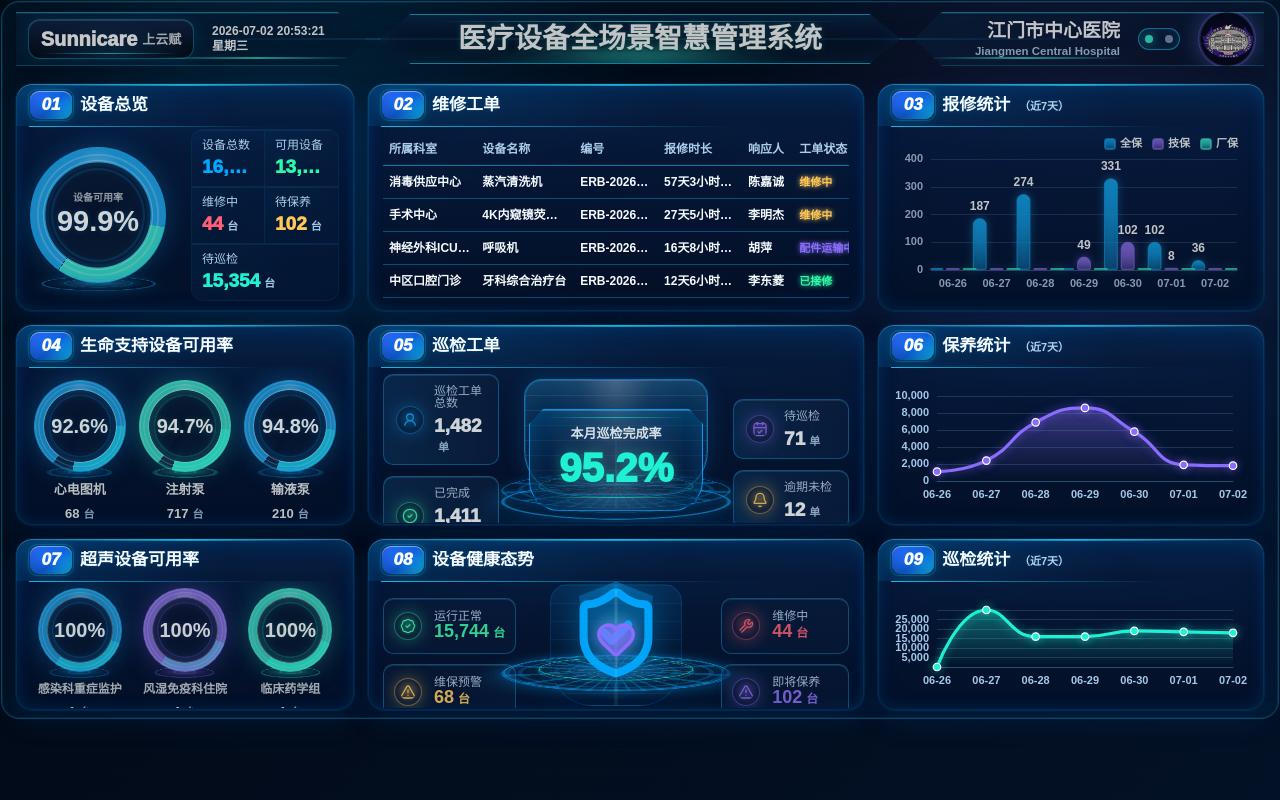
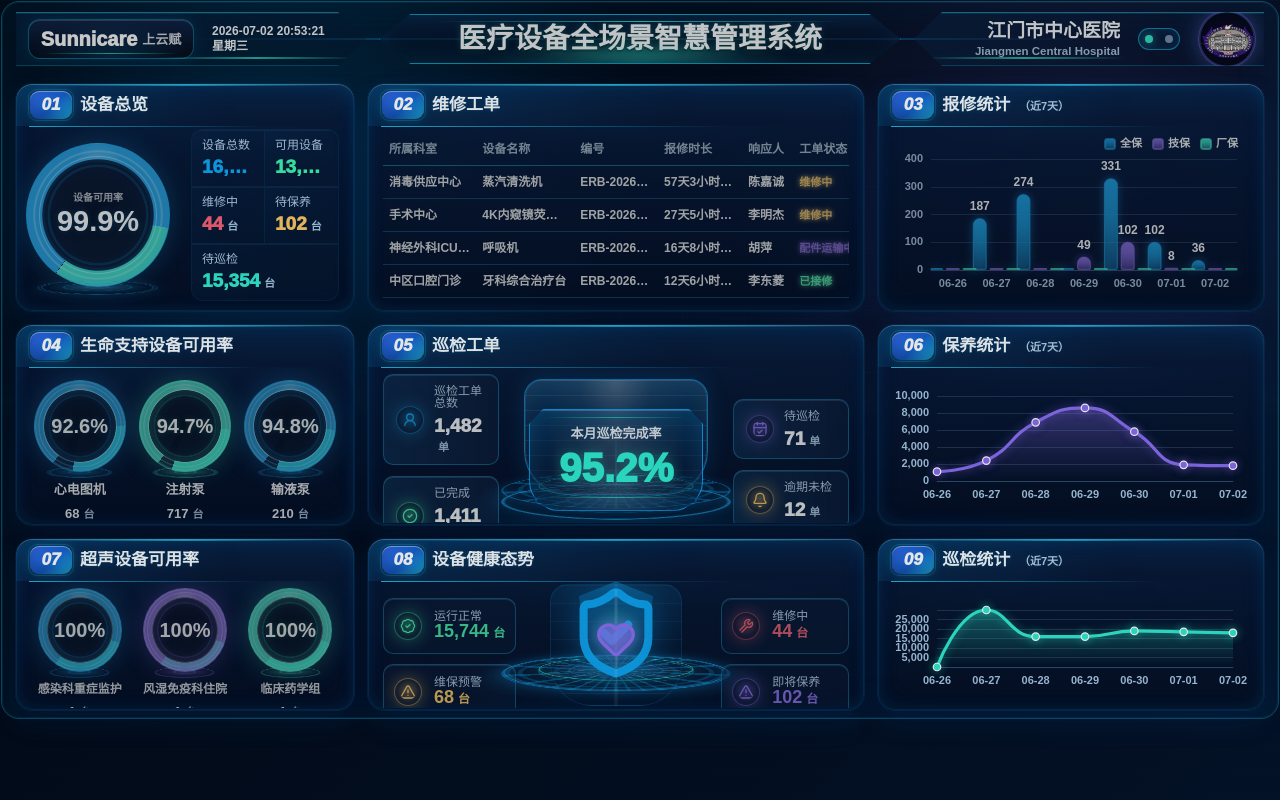
Before and after one commit to Hoshino-wind/medical-dashboard-vue, a Vue app: page / in a window 1280 px wide. Built offline with nearby package versions, Linux system fonts and the light colour scheme.

Commit message:
Refine dashboard visual contrast

```diff
--- a/src/components/modules/OverviewModule.vue
+++ b/src/components/modules/OverviewModule.vue
@@ -17,7 +17,7 @@ defineProps({
         :value="data.availability"
         label="设备可用率"
         :count="data.available"
-        size="136px"
+        size="144px"
         inside-label="设备可用率"
         :show-footer="false"
       />
--- a/src/styles.css
+++ b/src/styles.css
@@ -686,11 +686,11 @@ select {
 }
 
 .availability-grid.availability-life .metric-ring {
-  filter: brightness(0.84) saturate(0.93);
+  filter: brightness(0.76) saturate(0.88);
 }
 
 .availability-grid.availability-ultrasound .metric-ring {
-  filter: brightness(0.82) saturate(0.92);
+  filter: brightness(0.74) saturate(0.86);
 }
 
 .availability-grid.availability-ultrasound .text-center > div:first-child {
@@ -708,6 +708,7 @@ select {
   border-collapse: collapse;
   font-size: 12px;
   table-layout: fixed;
+  filter: brightness(0.72) saturate(0.78);
 }
 
 .chart-bar {
@@ -1164,6 +1165,7 @@ select {
   gap: 14px;
   height: calc(100% - 72px);
   min-height: 0;
+  filter: brightness(0.9) saturate(0.9);
 }
 
 .screen-grid.layout-2x3 {
```
